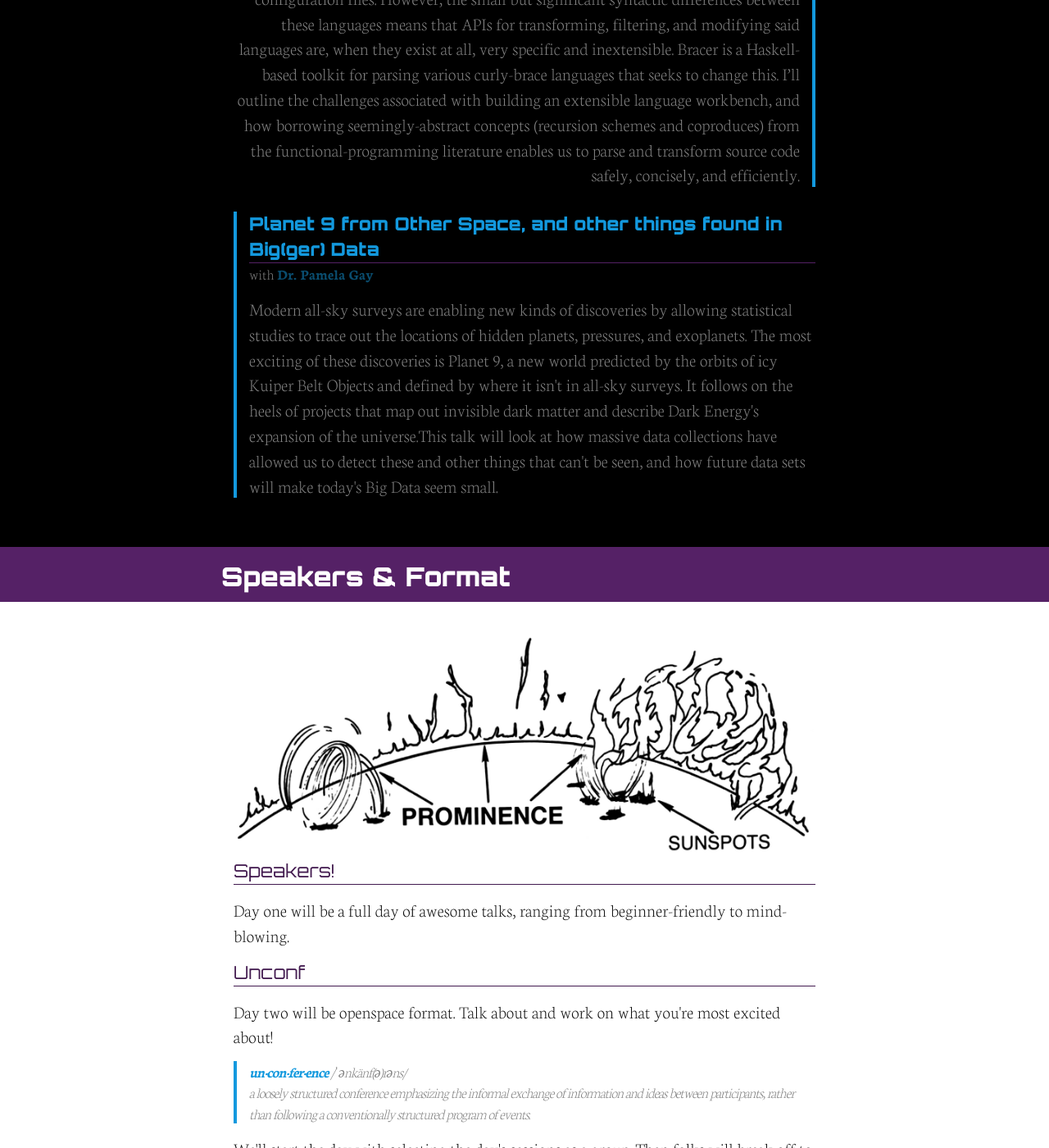
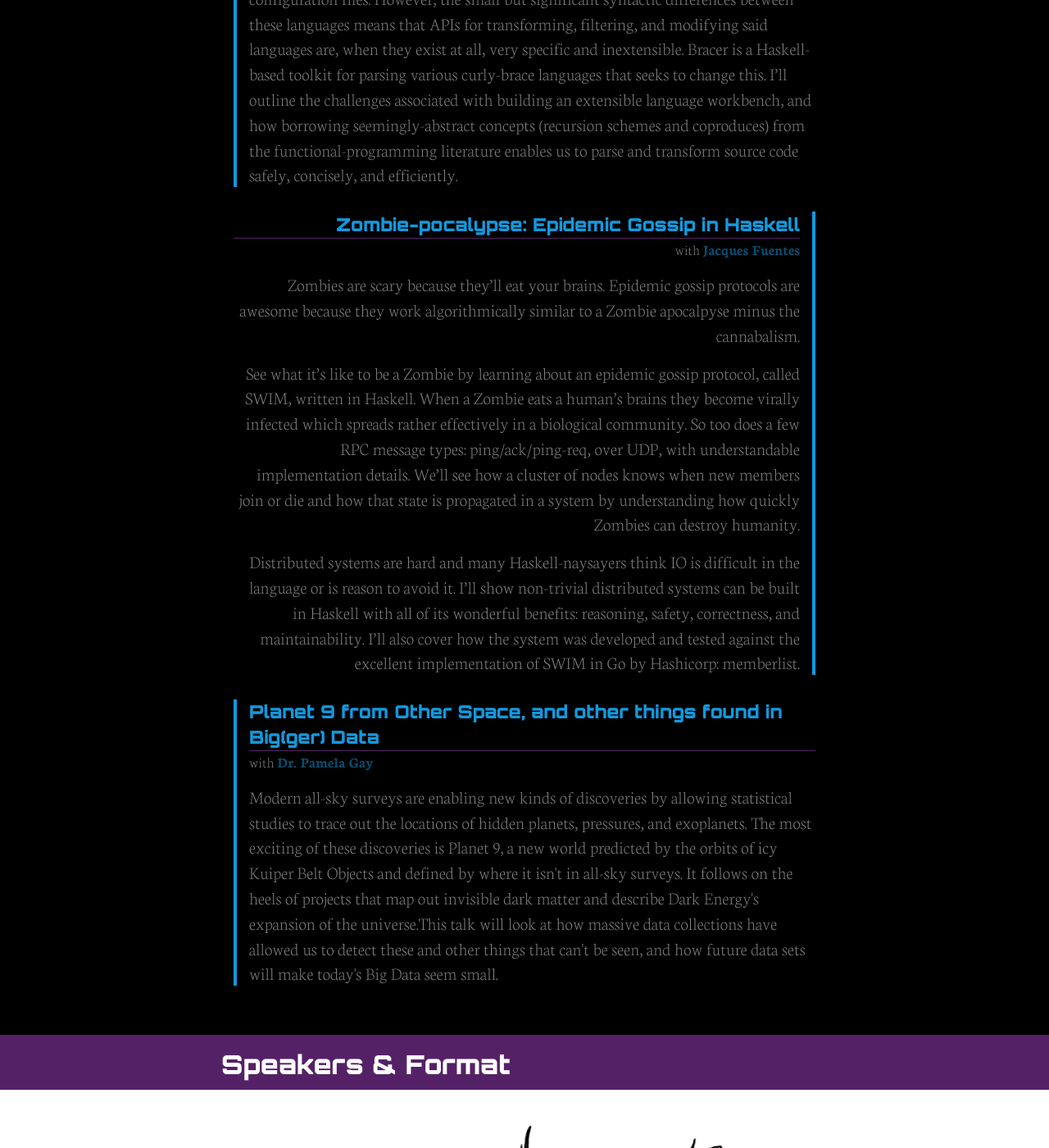
Before and after one commit to maitria/moonconf.org, a Jekyll site: the page built from index.html, in a window 1280 px wide and 1400 px high, scrolled down 6588 px. Shown: the whole window at 82% size. Built offline with Jekyll 4.4.1, drawn with Linux system fonts in a browser that asks for light colours.

Commit message:
Add talk by Jacques Fuentes
and fix Patrick Thomson twitter.

```diff
--- a/_includes/talks.html
+++ b/_includes/talks.html
@@ -86,7 +86,13 @@
       title='Bracer: Transforming Real-World Languages with Coproducts and Recursion Schemes'
       speaker="Patrick Thomson"
       description="Curly-brace languages won the syntax war: the pattern of delimiting scope with curly braces appears countless programming languages, data interchange formats, and configuration files. However, the small but significant syntactic differences between these languages means that APIs for transforming, filtering, and modifying said languages are, when they exist at all, very specific and inextensible. Bracer is a Haskell-based toolkit for parsing various curly-brace languages that seeks to change this. I’ll outline the challenges associated with building an extensible language workbench, and how borrowing seemingly-abstract concepts (recursion schemes and coproduces) from the functional-programming literature enables us to parse and transform source code safely, concisely, and efficiently."
-      twitter="patrickt"
+      twitter="importantshock"
+    %}
+    {% include talk.html
+      title='Zombie-pocalypse: Epidemic Gossip in Haskell'
+      speaker="Jacques Fuentes"
+      description="<p>Zombies are scary because they’ll eat your brains. Epidemic gossip protocols are awesome because they work algorithmically similar to a Zombie apocalpyse minus the cannabalism.</p><p>See what it’s like to be a Zombie by learning about an epidemic gossip protocol, called SWIM, written in Haskell. When a Zombie eats a human’s brains they become virally infected which spreads rather effectively in a biological community. So too does a few RPC message types: ping/ack/ping-req, over UDP, with understandable implementation details. We’ll see how a cluster of nodes knows when new members join or die and how that state is propagated in a system by understanding how quickly Zombies can destroy humanity.</p><p>Distributed systems are hard and many Haskell-naysayers think IO is difficult in the language or is reason to avoid it. I’ll show non-trivial distributed systems can be built in Haskell with all of its wonderful benefits: reasoning, safety, correctness, and maintainability. I’ll also cover how the system was developed and tested against the excellent implementation of SWIM in Go by Hashicorp: memberlist.</p>"
+      twitter="jpfuentes2"
     %}
     {% include talk.html
       title='Planet 9 from Other Space, and other things found in Big(ger) Data'
```
